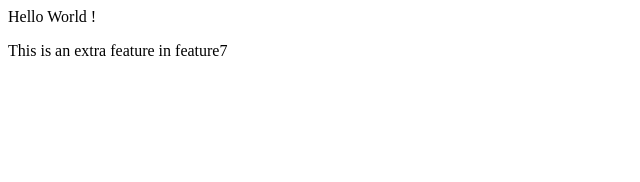
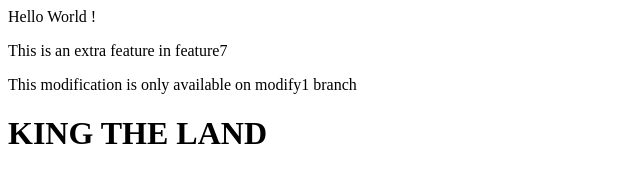
Before and after one commit to Manju-Maheshwar-CSM/Krishna-repository, a plain HTML site: page index.html in a window 1280 px wide. Shown: the whole page, without its empty margins (0-640 px from the left). Drawn offline with Linux system fonts and the light colour scheme.

Commit message:
This is an addition

```diff
--- a/index.html
+++ b/index.html
@@ -1,2 +1,5 @@
 <p> Hello World ! </p>
 <p>This is an extra feature in feature7</p>
+
+<p>This modification is only available on modify1 branch</p>
+<h1>KING THE LAND</h1>
```
